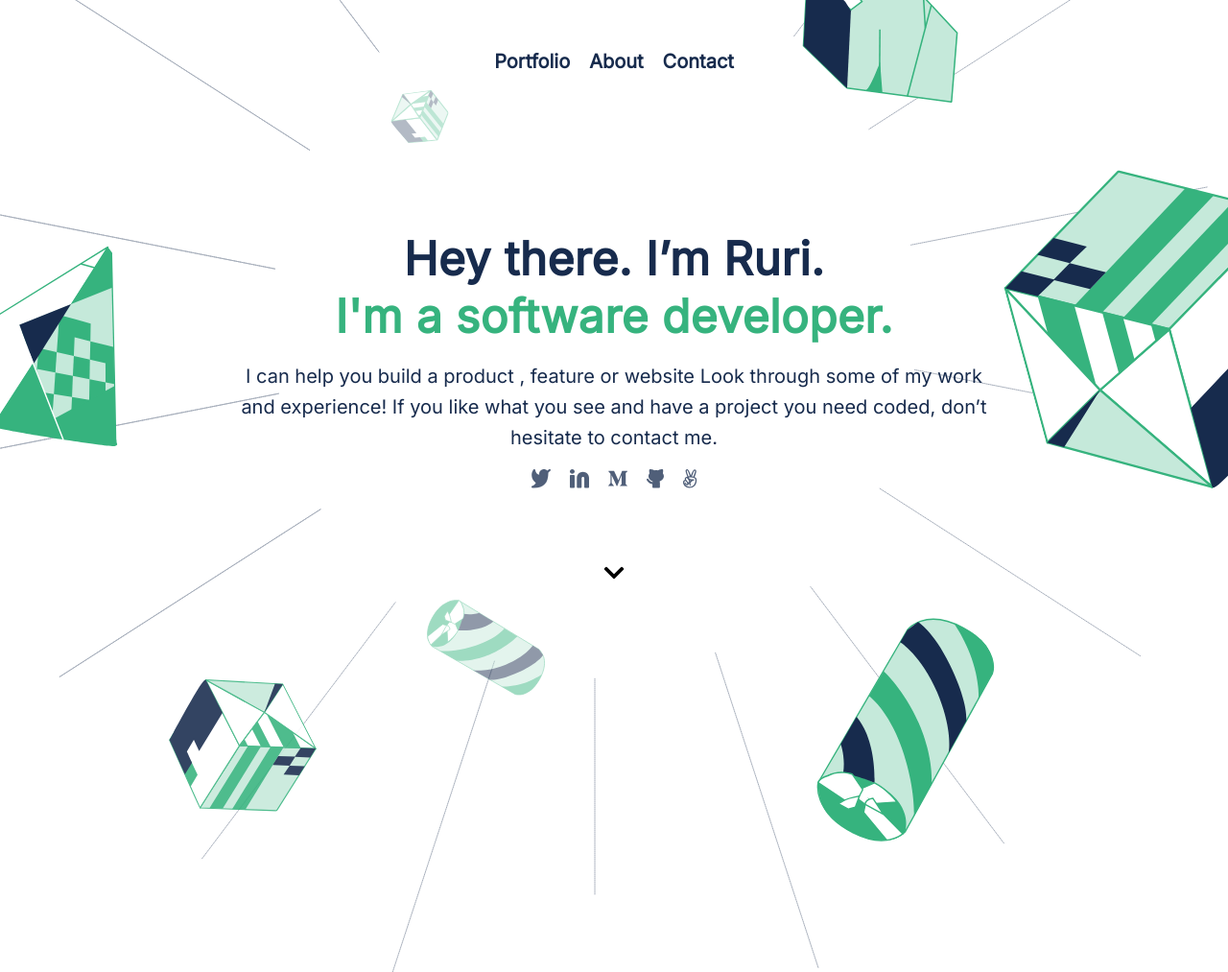
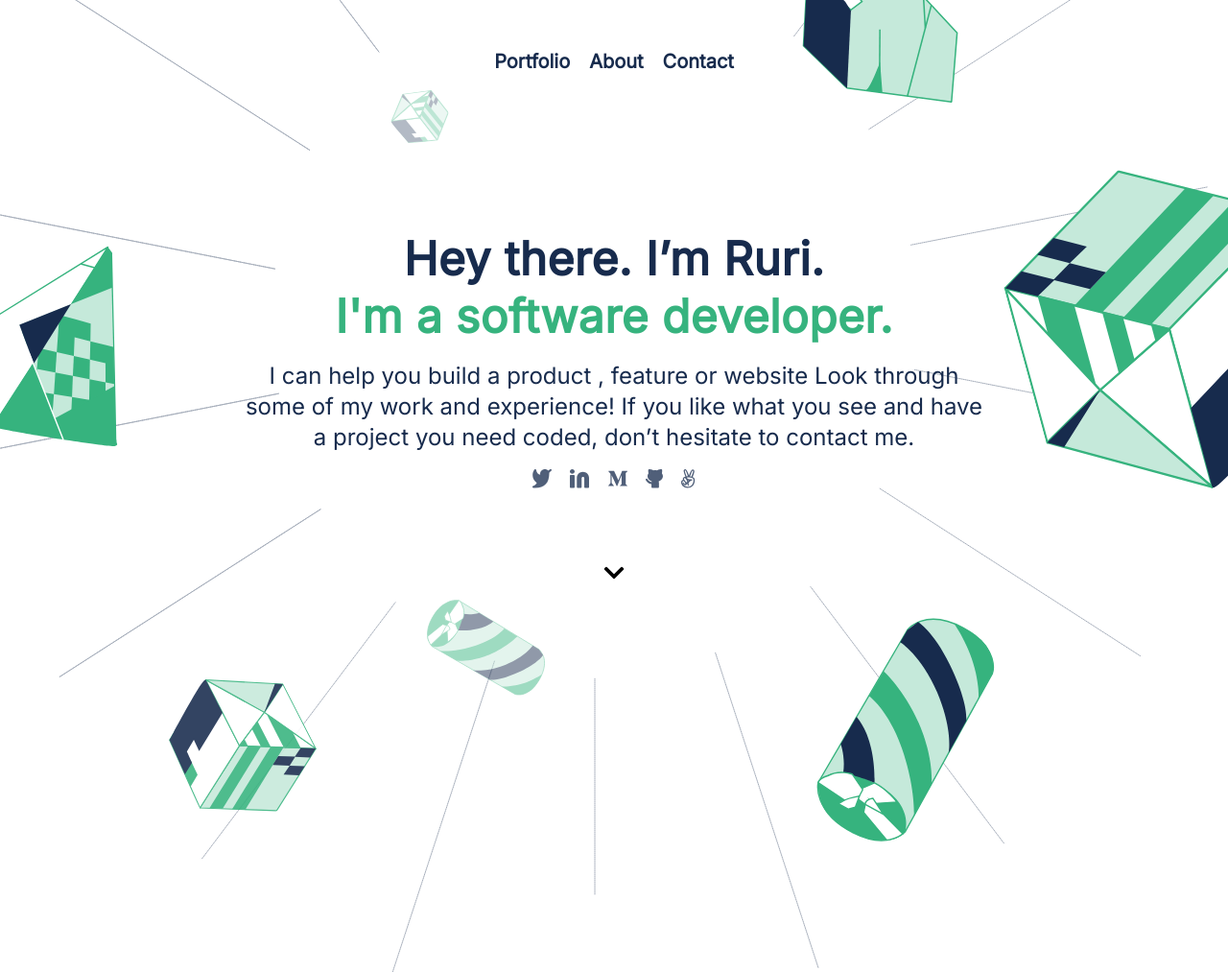
Before and after one commit to RuriEnciso/Portfolio-Project, a website: page index.html in a window 1280 px wide. Shown: the top 1013 px of the page at 96% size. Drawn offline with Linux system fonts and the light colour scheme.

Commit message:
Change font sizes

```diff
--- a/style.css
+++ b/style.css
@@ -51,7 +51,7 @@ nav {
 .slide {
   display: block;
   height: 3px;
-  width: 25px;
+  width: 26px;
   margin: 5px auto;
   background-color: #172b4d;
   -webkit-transition: all 0.3s ease-in-out;
@@ -68,7 +68,7 @@ nav {
   margin: 1rem 0;
   font-style: normal;
   font-weight: 400;
-  font-size: 20px;
+  font-size: 1.5rem;
   text-align: center;
   line-height: 2rem;
   color: #172b4d;
@@ -98,7 +98,7 @@ nav {
   display: flex;
   justify-content: center;
   align-items: center;
-  gap: 20px;
+  gap: 1.2rem;
   padding: 0;
 }
 
```
